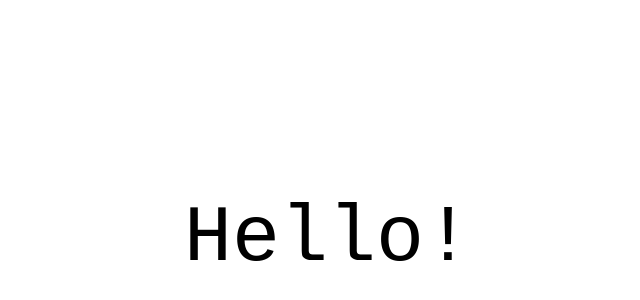
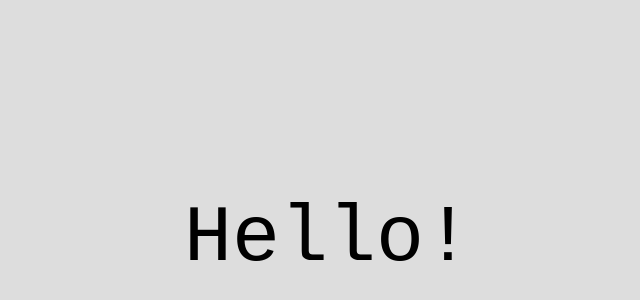
Before and after one commit to cosminvasilache/hello, a website: page index.html in a window 1280 px wide. Shown: the part 162-462 px from the top of the page, without its empty margins (312-952 px from the left). Drawn offline with Linux system fonts and the light colour scheme.

Commit message:
Add #DDDDDD background-color

```diff
--- a/index.html
+++ b/index.html
@@ -16,6 +16,8 @@
             left: 0;
             right: 0;
 
+            background-color: #DDDDDD;
+
             display: flex;
             justify-content: center;
             align-items: center;
```
